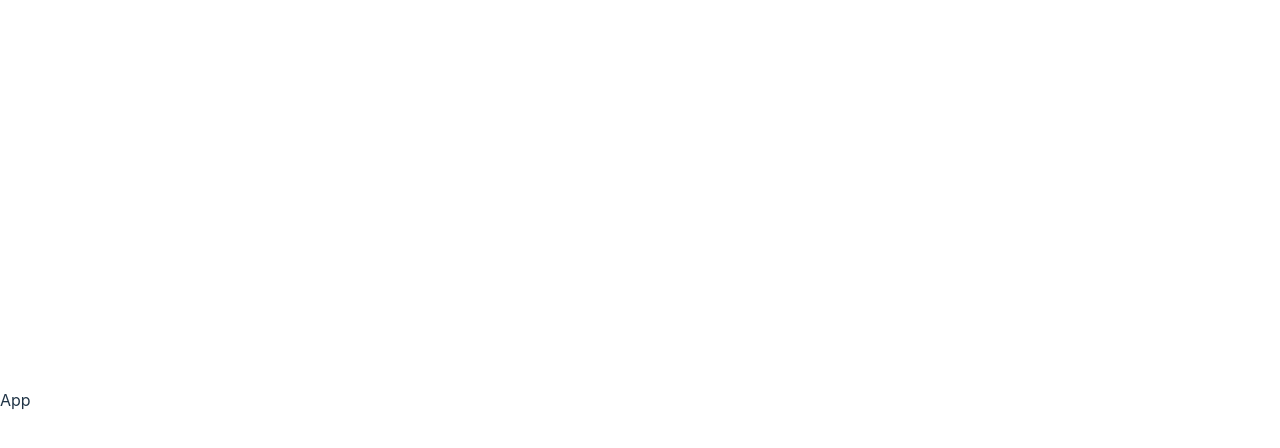
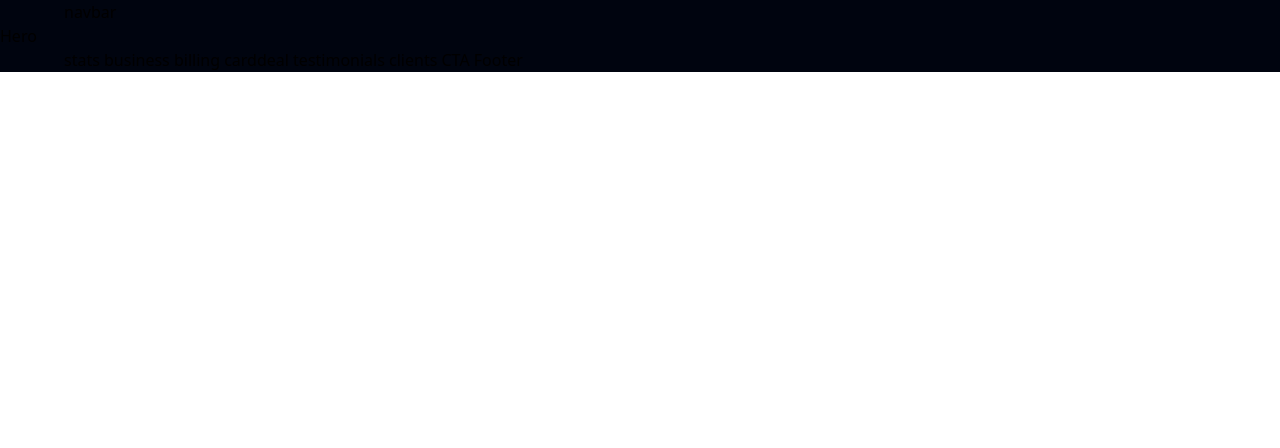
Before and after one commit to Grant-Greer/react-bank-app, a React (Vite) app: page / in a window 1280 px wide. Shown: the top 448 px of the page. Built offline with nearby package versions, Linux system fonts and the light colour scheme.

Commit message:
Added Navbar styles

```diff
--- a/package.json
+++ b/package.json
@@ -16,6 +16,9 @@
     "@types/react": "^18.0.17",
     "@types/react-dom": "^18.0.6",
     "@vitejs/plugin-react": "^2.0.1",
+    "autoprefixer": "^10.4.8",
+    "postcss": "^8.4.16",
+    "tailwindcss": "^3.1.8",
     "vite": "^3.0.7"
   }
 }
--- a/src/App.jsx
+++ b/src/App.jsx
@@ -1,8 +1,33 @@
 import React from 'react'
+import styles from './style';
 
 const App = () => {
   return (
-    <div>App</div>
+    <div className='bg-primary w-full overflow-hidden'>
+      <div className={`${styles.paddingX} ${styles.flexCenter}`}>
+        <div className={`${styles.boxWidth}`}>
+            navbar
+        </div>
+      </div>
+<div className={`bg-primary ${styles.flexStart}`}>
+      <div className={`${styles.boxWidth}`}>
+      Hero
+      </div>
+      </div>
+
+      <div className={`bg-primary ${styles.paddingX} ${styles.flexStart}`}>
+      <div className={`${styles.boxWidth}`}>
+      stats
+      business
+      billing
+      carddeal
+      testimonials
+      clients
+      CTA
+      Footer
+      </div>
+      </div>
+    </div>
   )
 }
 
--- a/src/index.css
+++ b/src/index.css
@@ -1,73 +1,3 @@
-:root {
-  font-family: Inter, Avenir, Helvetica, Arial, sans-serif;
-  font-size: 16px;
-  line-height: 24px;
-  font-weight: 400;
-
-  color-scheme: light dark;
-  color: rgba(255, 255, 255, 0.87);
-  background-color: #242424;
-
-  font-synthesis: none;
-  text-rendering: optimizeLegibility;
-  -webkit-font-smoothing: antialiased;
-  -moz-osx-font-smoothing: grayscale;
-  -webkit-text-size-adjust: 100%;
-}
-
-a {
-  font-weight: 500;
-  color: #646cff;
-  text-decoration: inherit;
-}
-a:hover {
-  color: #535bf2;
-}
-
-body {
-  margin: 0;
-  display: flex;
-  place-items: center;
-  min-width: 320px;
-  min-height: 100vh;
-}
-
-h1 {
-  font-size: 3.2em;
-  line-height: 1.1;
-}
-
-button {
-  border-radius: 8px;
-  border: 1px solid transparent;
-  padding: 0.6em 1.2em;
-  font-size: 1em;
-  font-weight: 500;
-  font-family: inherit;
-  background-color: #1a1a1a;
-  cursor: pointer;
-  transition: border-color 0.25s;
-}
-button:hover {
-  border-color: #646cff;
-}
-button:focus,
-button:focus-visible {
-  outline: 4px auto -webkit-focus-ring-color;
-}
-
-@media (prefers-color-scheme: light) {
-  :root {
-    color: #213547;
-    background-color: #ffffff;
-  }
-  a:hover {
-    color: #747bff;
-  }
-  button {
-    background-color: #f9f9f9;
-  }
-}
 @import url("https://fonts.googleapis.com/css2?family=Poppins:wght@400;500;600;700;800;900&display=swap");
 
 @tailwind base;
```
Also changed, not shown: postcss.config.cjs (renamed from postcss.config.js), tailwind.config.cjs (renamed from tailwind.config.js), 1 other file (tests, documents, lock files or other folders).
